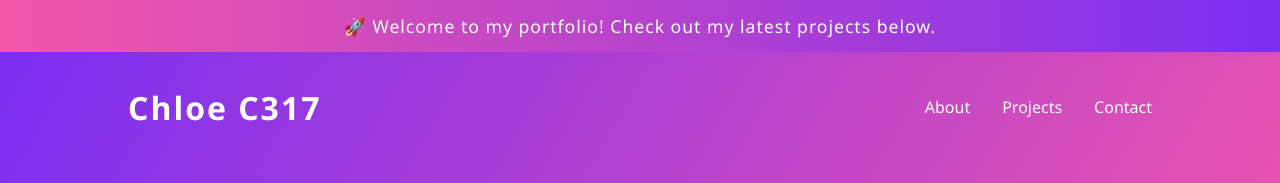
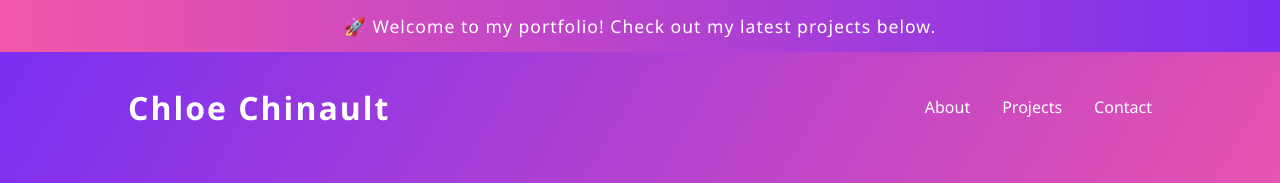
Before and after one commit to chloe-c317/chloe-c317.github.io, a plain HTML site: page index.html in a window 1280 px wide. Shown: the top 183 px of the page. Drawn offline with Linux system fonts and the light colour scheme.

Commit message:
Update index.html

```diff
--- a/index.html
+++ b/index.html
@@ -12,7 +12,7 @@
 </div>
   <header>
     <nav>
-      <div class="logo">Chloe C317</div>
+      <div class="logo">Chloe Chinault</div>
       <ul>
         <li><a href="#about">About</a></li>
         <li><a href="#projects">Projects</a></li>
```
